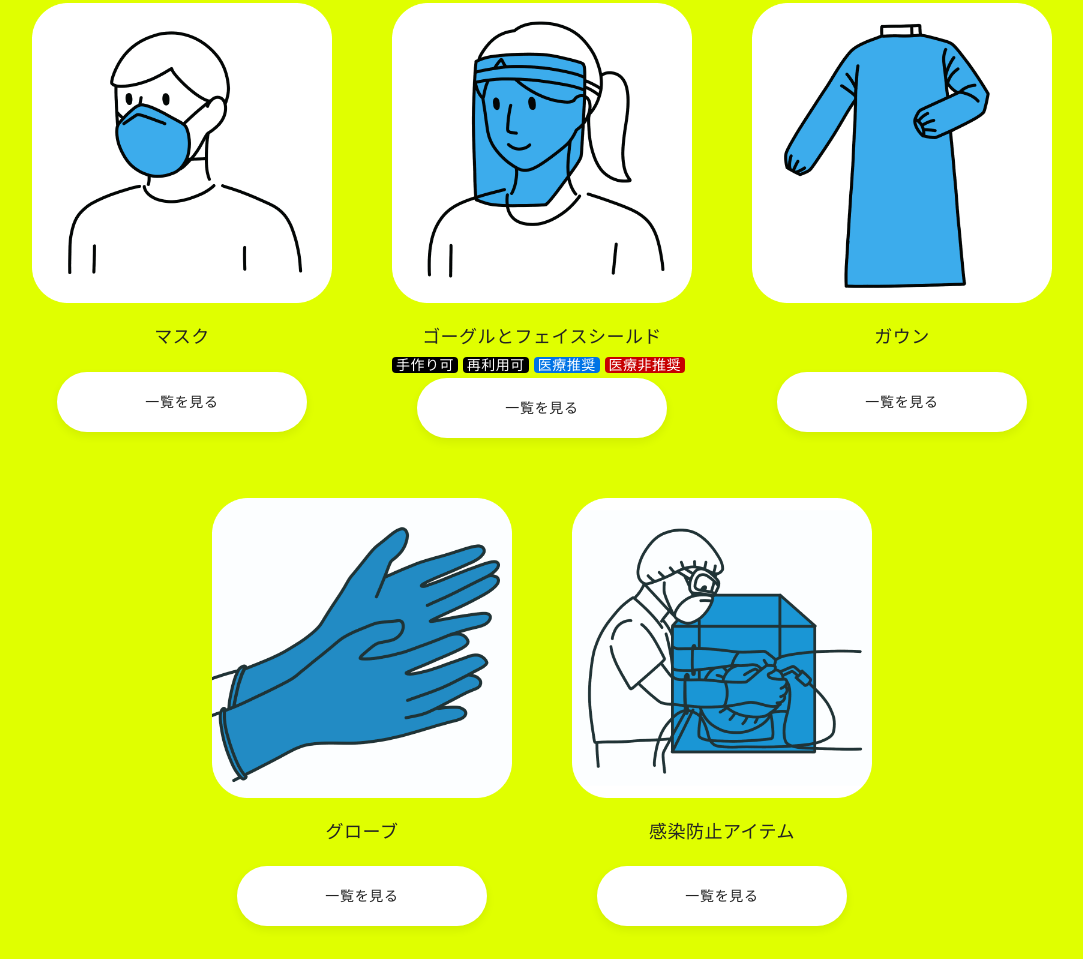
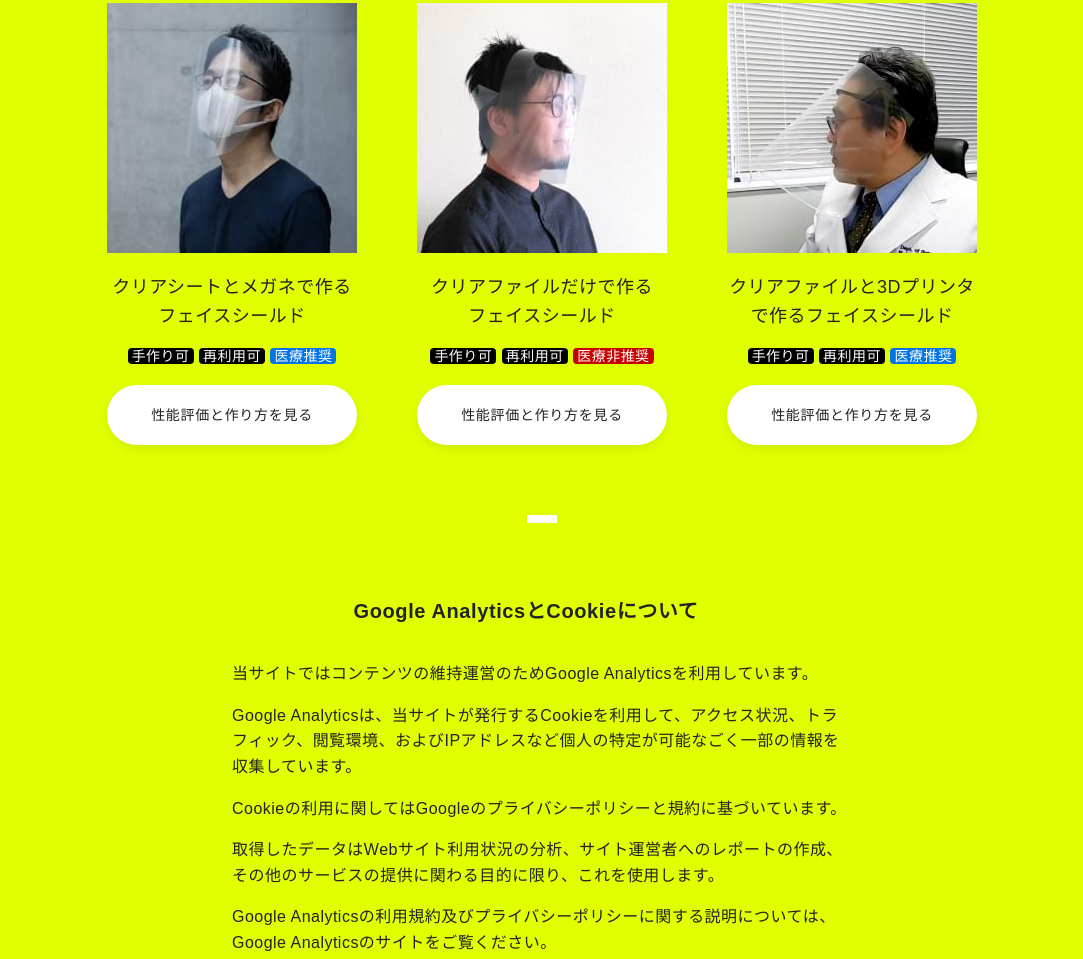
Before and after one commit to COVID-19-IA/equipment, an Eleventy site: page src/face-shield/index.njk in a window 1280 px wide. Shown: the part 660-1619 px from the top of the page, without its empty margins (98-1181 px from the left). Built offline with nearby package versions, Linux system fonts and the light colour scheme; Eleventy itself is replaced by a stand-in of ours; files that its build step writes are made by us from their sources; files whose address does not match are found by name.

Commit message:
フェイスシールド一覧の .Item を組んだ

```diff
--- a/src/face-shield/index.njk
+++ b/src/face-shield/index.njk
@@ -38,6 +38,11 @@ url: https://covid-19-act.jp/ppe/
     </script>
 
     <style>
+    .Item__chip {
+      margin-top: 0.9375rem;
+      line-height: 1;
+    }
+
     .Chip {
       padding: 0 0.25rem;
       border-radius: 0.25rem;
@@ -90,44 +95,39 @@ url: https://covid-19-act.jp/ppe/
         <ul class="ColumnList">
           <li>
             <div class="Item">
-              <img src="image/illustrations/mask.png" alt="" />
-              <span class="Item__name">マスク</span>
+              <img src="../image/photos/face-shield-01_thumbnail.jpg" alt="" />
+              <span class="Item__name">クリアシートとメガネで作る<br>フェイスシールド</span>
+              <div class="Item__chip">
+                <span class="Chip">手作り可</span>
+                <span class="Chip">再利用可</span>
+                <span class="Chip -recommended">医療推奨</span>
+              </div>
             </div>
-            <a class="Btn">一覧を見る</a> <!-- TODO @masuP9 hrefを入れる or href なしのデザインをあてる -->
+            <a class="Btn">性能評価と作り方を見る</a> <!-- TODO @masuP9 hrefを入れる or href なしのデザインをあてる -->
           </li>
           <li>
             <div class="Item">
-              <img src="image/illustrations/face-shield.png" alt="" />
-              <span class="Item__name">ゴーグルとフェイスシールド</span>
+              <img src="../image/photos/face-shield-02_thumbnail.jpg" alt="" />
+              <span class="Item__name">クリアファイルだけで作る<br>フェイスシールド</span>
+              <div class="Item__chip">
+                <span class="Chip">手作り可</span>
+                <span class="Chip">再利用可</span>
+                <span class="Chip -not-recommended">医療非推奨</span>
+              </div>
             </div>
-            <div>
-              <span class="Chip">手作り可</span>
-              <span class="Chip">再利用可</span>
-              <span class="Chip -recommended">医療推奨</span>
-              <span class="Chip -not-recommended">医療非推奨</span>
-            </div>
-            <a class="Btn">一覧を見る</a> <!-- TODO @masuP9 hrefを入れる or href なしのデザインをあてる -->
+            <a class="Btn">性能評価と作り方を見る</a> <!-- TODO @masuP9 hrefを入れる or href なしのデザインをあてる -->
           </li>
           <li>
             <div class="Item">
-              <img src="image/illustrations/gown.png" alt="" />
-              <span class="Item__name">ガウン</span>
+              <img src="../image/photos/face-shield-03_thumbnail.jpg" alt="" />
+              <span class="Item__name">クリアファイルと3Dプリンタ<br>で作るフェイスシールド</span>
+              <div class="Item__chip">
+                <span class="Chip">手作り可</span>
+                <span class="Chip">再利用可</span>
+                <span class="Chip -recommended">医療推奨</span>
+              </div>
             </div>
-            <a class="Btn">一覧を見る</a> <!-- TODO @masuP9 hrefを入れる or href なしのデザインをあてる -->
-          </li>
-          <li>
-            <div class="Item">
-              <img src="image/illustrations/glove.png" alt="" />
-              <span class="Item__name">グローブ</span>
-            </div>
-            <a class="Btn">一覧を見る</a> <!-- TODO @masuP9 hrefを入れる or href なしのデザインをあてる -->
-          </li>
-          <li>
-            <div class="Item">
-              <img src="image/illustrations/equipment.png" alt="" />
-              <span class="Item__name">感染防止アイテム</span>
-            </div>
-            <a class="Btn">一覧を見る</a> <!-- TODO @masuP9 hrefを入れる or href なしのデザインをあてる -->
+            <a class="Btn">性能評価と作り方を見る</a> <!-- TODO @masuP9 hrefを入れる or href なしのデザインをあてる -->
           </li>
         </ul>
       </nav>
```
